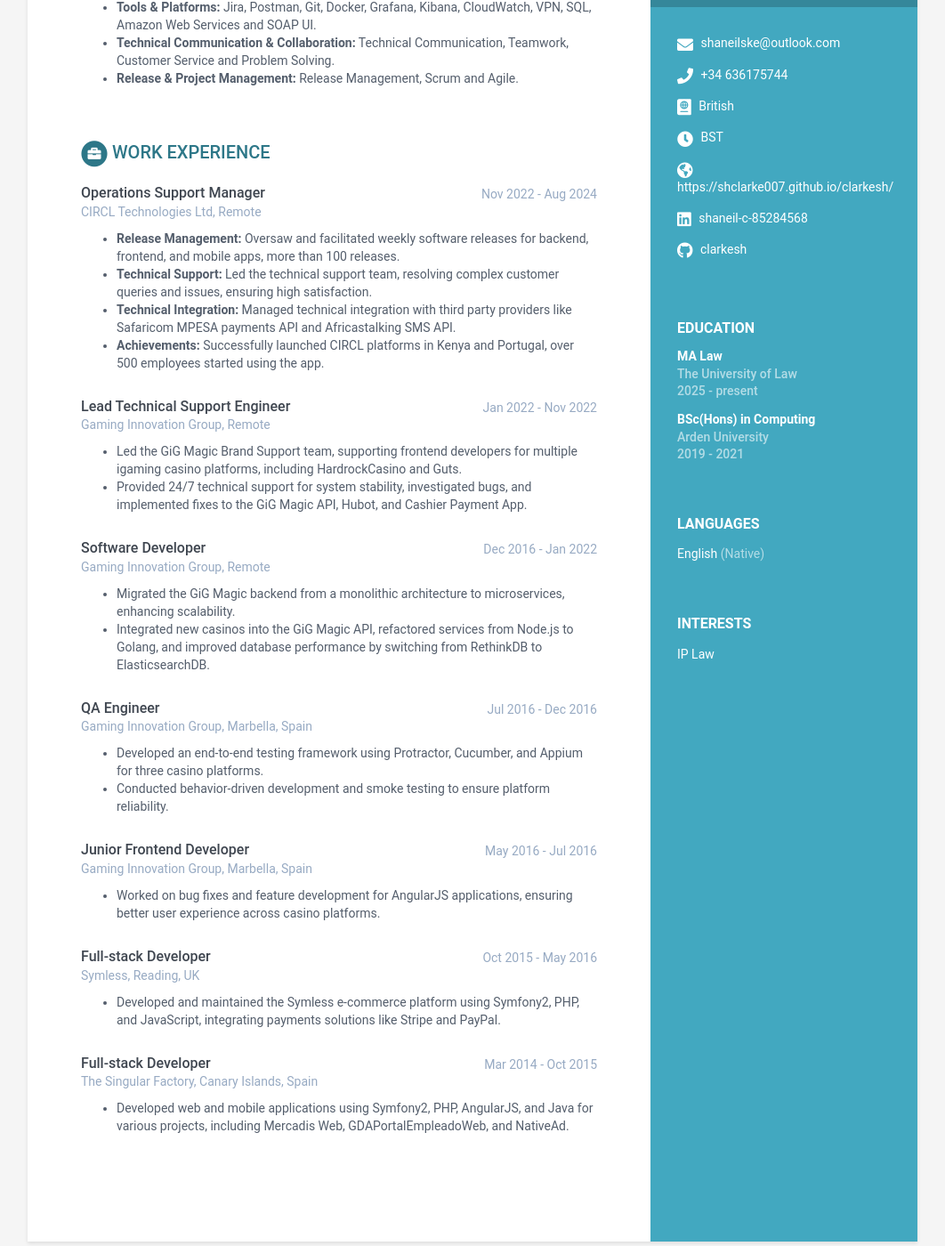
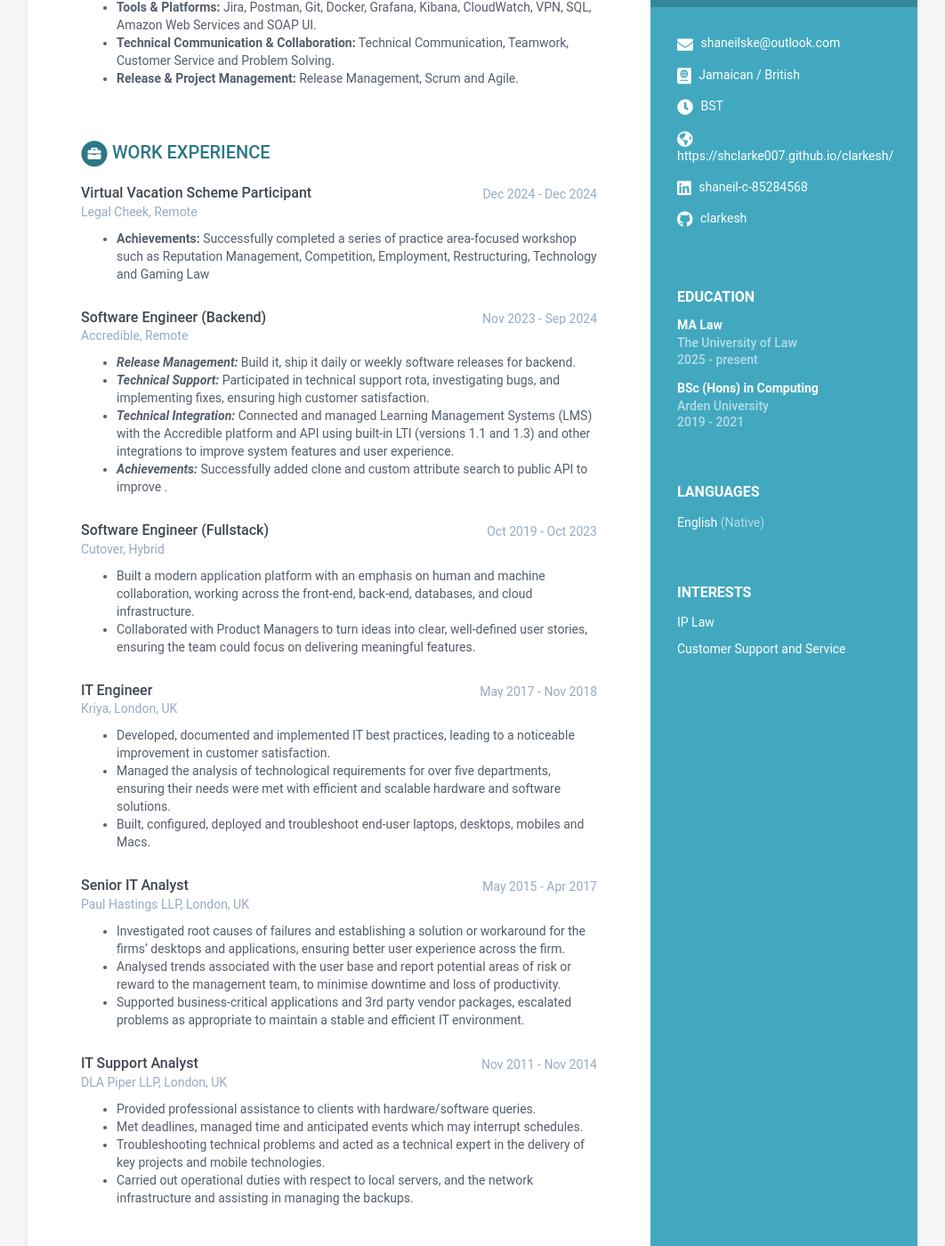
Before and after one commit to shclarke007/online-cv, a Jekyll site: the page built from index.html, in a window 1280 px wide and 1400 px high, scrolled down 297 px. Shown: the whole window at 89% size, without its empty margins (109-1171 px from the left). Built offline with Jekyll 4.4.1, drawn with Linux system fonts in a browser that asks for light colours; some of the changed text lies outside the part shown.

Commit message:
Update data.yml
updated experiences

```diff
--- a/_data/data.yml
+++ b/_data/data.yml
@@ -8,9 +8,8 @@ sidebar:
     avatar: profile.png
 
     email: shaneilske@outlook.com
-    phone: +34 636175744
     timezone: BST
-    citizenship: British
+    citizenship: Jamaican / British
     website: https://shclarke007.github.io/clarkesh/
     linkedin: shaneil-c-85284568
     github: clarkesh
@@ -25,11 +24,12 @@ sidebar:
       title: Interests
       info:
         - item: IP Law
+        - item: Customer Support and Service
 
 career-profile:
     title: Professional Summary
     summary: |
-      Technology professional with over 10 years of experience in software development, technical support, and customer service. Proven expertise in working in cross-collaborative technical teams, time management of complex projects, and driving software releases. Adept at remote or hybrid team working, technical integrations, and troubleshooting. Committed to continuous learning and providing innovative solutions.
+      Technology professional with over 10 years of experience in software development, technical support, and customer service. Proven expertise in working in cross-collaborative technical teams, time management of complex projects, and driving software releases. Adept at on-site, remote or hybrid team working, technical integrations, and troubleshooting. Committed to continuous learning and providing innovative solutions.
       - **Software, Web & Mobile Development:** Ruby, Rails, JavaScript, HTML, CSS, Websockets, REST APIs, Web Development.
       - **Tools & Platforms:** Jira, Postman, Git, Docker, Grafana, Kibana, CloudWatch, VPN, SQL, Amazon Web Services and SOAP UI.
       - **Technical Communication & Collaboration:** Technical Communication, Teamwork, Customer Service and Problem Solving.
@@ -43,7 +43,7 @@ education:
         time: 2025 - present
         details: |
           Specialising in Law such as Tort, Criminal, English Legal System, Contract, Equity and Trusts, Administrative and Human Rights, Business and Land law, utilising a range of skills such as critical thinking, statutory interpretation and legal research.
-      - degree: BSc(Hons) in Computing
+      - degree: BSc (Hons) in Computing
         university: Arden University
         time: 2019 - 2021
         details: |
@@ -52,53 +52,52 @@ education:
 experiences:
     title: Work Experience
     info:
-      - role: Operations Support Manager
-        time: Nov 2022 - Aug 2024
-        company: CIRCL Technologies Ltd, Remote
+      - role: Virtual Vacation Scheme Participant
+        time: Dec 2024 - Dec 2024
+        company: Legal Cheek, Remote
         details: |
-            - **Release Management:** Oversaw and facilitated weekly software releases for backend, frontend, and mobile apps, more than 100 releases.
-            - **Technical Support:** Led the technical support team, resolving complex customer queries and issues, ensuring high satisfaction.
-            - **Technical Integration:** Managed technical integration with third party providers like Safaricom MPESA payments API and Africastalking SMS API.
-            - **Achievements:** Successfully launched CIRCL platforms in Kenya and Portugal, over 500 employees started using the app.
+            - **Achievements:** Successfully completed a series of practice area-focused workshop such as Reputation Management, Competition, Employment, Restructuring, Technology and Gaming Law
 
-      - role: Lead Technical Support Engineer
-        time: Jan 2022 - Nov 2022
-        company: Gaming Innovation Group, Remote
+      - role: Software Engineer (Backend)
+        time: Nov 2023 - Sep 2024
+        company: Accredible, Remote
         details: |
-          - Led the GiG Magic Brand Support team, supporting frontend developers for multiple igaming casino platforms, including HardrockCasino and Guts.
-          - Provided 24/7 technical support for system stability, investigated bugs, and implemented fixes to the GiG Magic API, Hubot, and Cashier Payment App.
+          - ***Release Management:*** Build it, ship it daily or weekly software releases for backend.
+          - ***Technical Support:*** Participated in technical support rota, investigating bugs, and implementing fixes, ensuring high customer satisfaction.
+          - ***Technical Integration:*** Connected and managed Learning Management Systems (LMS) with the Accredible platform and API using built-in LTI (versions 1.1 and 1.3) and other integrations to improve system features and user experience.
+          - ***Achievements:*** Successfully added clone and custom attribute search to public API to improve .
 
-      - role: Software Developer
-        time: Dec 2016 - Jan 2022
-        company: Gaming Innovation Group, Remote
+      - role: Software Engineer (Fullstack)
+        time: Oct 2019 - Oct 2023
+        company: Cutover, Hybrid
         details: |
-          - Migrated the GiG Magic backend from a monolithic architecture to microservices, enhancing scalability.
-          - Integrated new casinos into the GiG Magic API, refactored services from Node.js to Golang, and improved database performance by switching from RethinkDB to ElasticsearchDB.
+          - Built a modern application platform with an emphasis on human and machine collaboration, working across the front-end, back-end, databases, and cloud infrastructure.
+          - Collaborated with Product Managers to turn ideas into clear, well-defined user stories, ensuring the team could focus on delivering meaningful features.
 
-      - role: QA Engineer
-        time: Jul 2016 - Dec 2016
-        company: Gaming Innovation Group, Marbella, Spain
+      - role: IT Engineer
+        time: May 2017 - Nov 2018
+        company: Kriya, London, UK
         details: |
-          - Developed an end-to-end testing framework using Protractor, Cucumber, and Appium for three casino platforms.
-          - Conducted behavior-driven development and smoke testing to ensure platform reliability.
+          - Developed, documented and implemented IT best practices, leading to a noticeable improvement in customer satisfaction.
+          - Managed the analysis of technological requirements for over five departments, ensuring their needs were met with efficient and scalable hardware and software solutions.
+          - Built, configured, deployed and troubleshoot end-user laptops, desktops, mobiles and Macs.
 
-      - role: Junior Frontend Developer
-        time: May 2016 - Jul 2016
-        company: Gaming Innovation Group, Marbella, Spain
+      - role: Senior IT Analyst
+        time: May 2015 - Apr 2017
+        company: Paul Hastings LLP, London, UK
         details: |
-          - Worked on bug fixes and feature development for AngularJS applications, ensuring better user experience across casino platforms.
+          - Investigated root causes of failures and establishing a solution or workaround for the firms’ desktops and applications, ensuring better user experience across the firm.
+          - Analysed trends associated with the user base and report potential areas of risk or reward to the management team, to minimise downtime and loss of productivity.
+          - Supported business-critical applications and 3rd party vendor packages, escalated problems as appropriate to maintain a stable and efficient IT environment.
 
-      - role: Full-stack Developer
-        time: Oct 2015 - May 2016
-        company: Symless, Reading, UK
+      - role: IT Support Analyst
+        time: Nov 2011 - Nov 2014
+        company: DLA Piper LLP, London, UK
         details: |
-          - Developed and maintained the Symless e-commerce platform using Symfony2, PHP, and JavaScript, integrating payments solutions like Stripe and PayPal.
-
-      - role: Full-stack Developer
-        time: Mar 2014 - Oct 2015
-        company: The Singular Factory, Canary Islands, Spain
-        details: |
-          - Developed web and mobile applications using Symfony2, PHP, AngularJS, and Java for various projects, including Mercadis Web, GDAPortalEmpleadoWeb, and NativeAd.
+          - Provided professional assistance to clients with hardware/software queries.
+          - Met deadlines, managed time and anticipated events which may interrupt schedules.
+          - Troubleshooting technical problems and acted as a technical expert in the delivery of key projects and mobile technologies.
+          - Carried out operational duties with respect to local servers, and the network infrastructure and assisting in managing the backups.
 
 skills:
 
```
